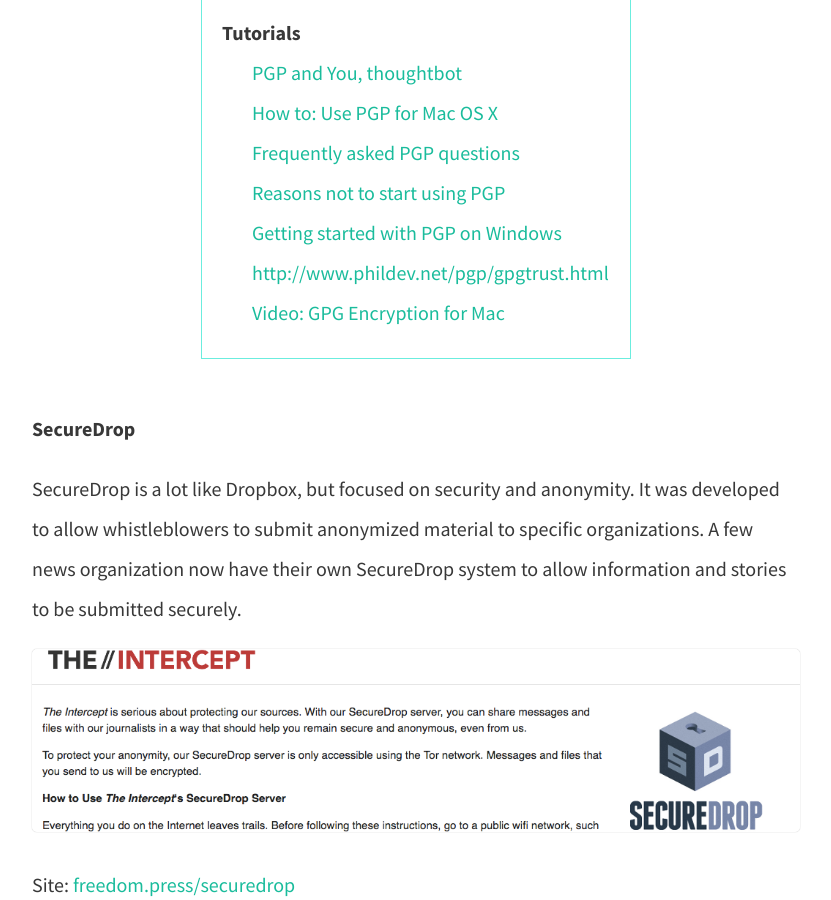
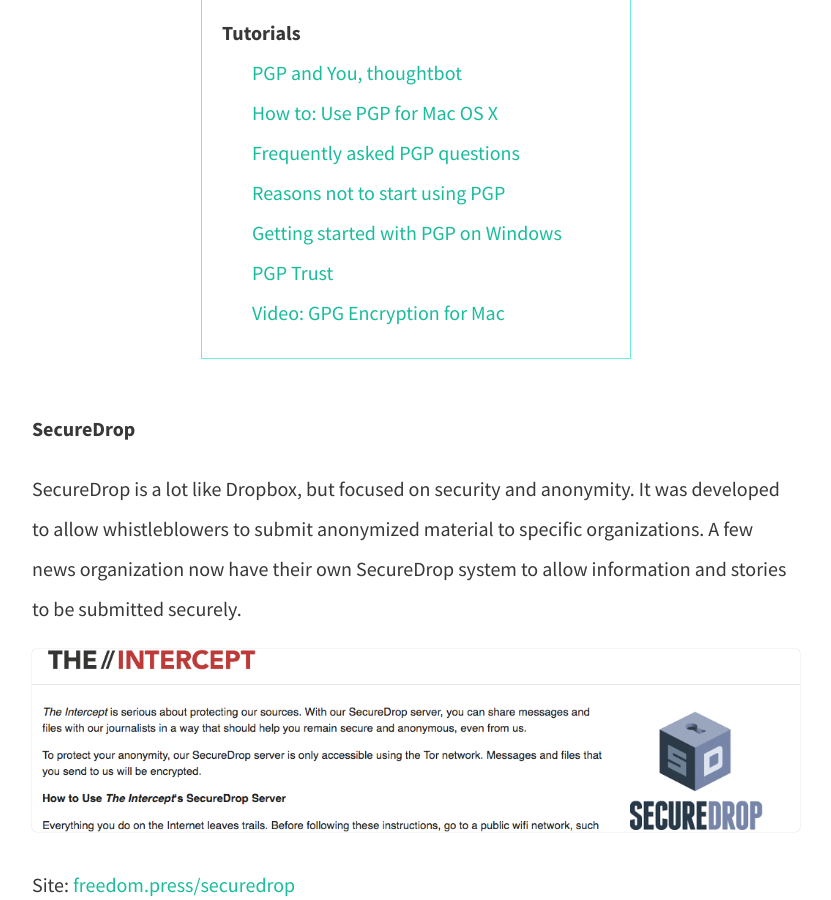
Before and after one commit to pippinlee/open-journalism-project, a Jekyll site: the page built from security.md, in a window 1280 px wide and 900 px high, scrolled down 6262 px. Shown: the whole window, without its empty margins (224-1055 px from the left). Built offline with Jekyll 4.4.1, drawn with Linux system fonts in a browser that asks for light colours; nearby versions of some CDN libraries.

Commit message:
add pgp as new resource

```diff
--- a/security.md
+++ b/security.md
@@ -118,7 +118,7 @@
 	* [Frequently asked PGP questions](http://www.faqs.org/faqs/pgp-faq/part1/)
 	* [Reasons not to start using PGP](http://secushare.org/PGP)
 	* [Getting started with PGP on Windows](https://xato.net/cryptography/pgp-10-minutes-or-less)
-	* [http://www.phildev.net/pgp/gpgtrust.html](http://www.phildev.net/pgp/gpgtrust.html)
+	* [PGP Trust](http://www.phildev.net/pgp/gpgtrust.html)
 	* [Video: GPG Encryption for Mac](https://www.youtube.com/watch?v=yXm0dtYFxZk)
 </div>
 
```
